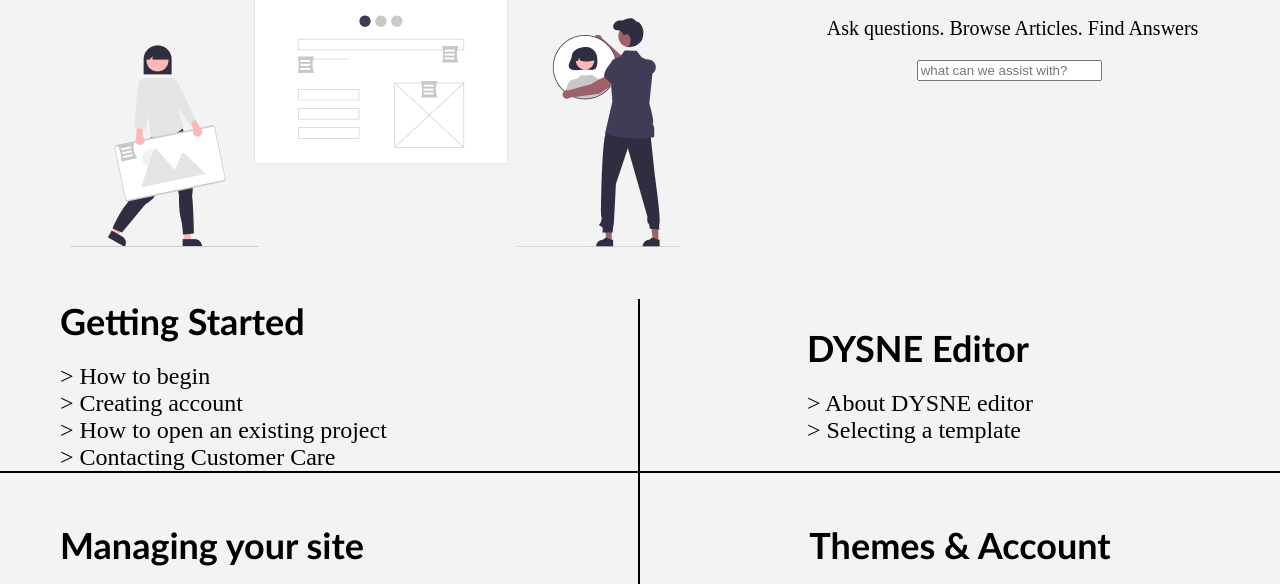
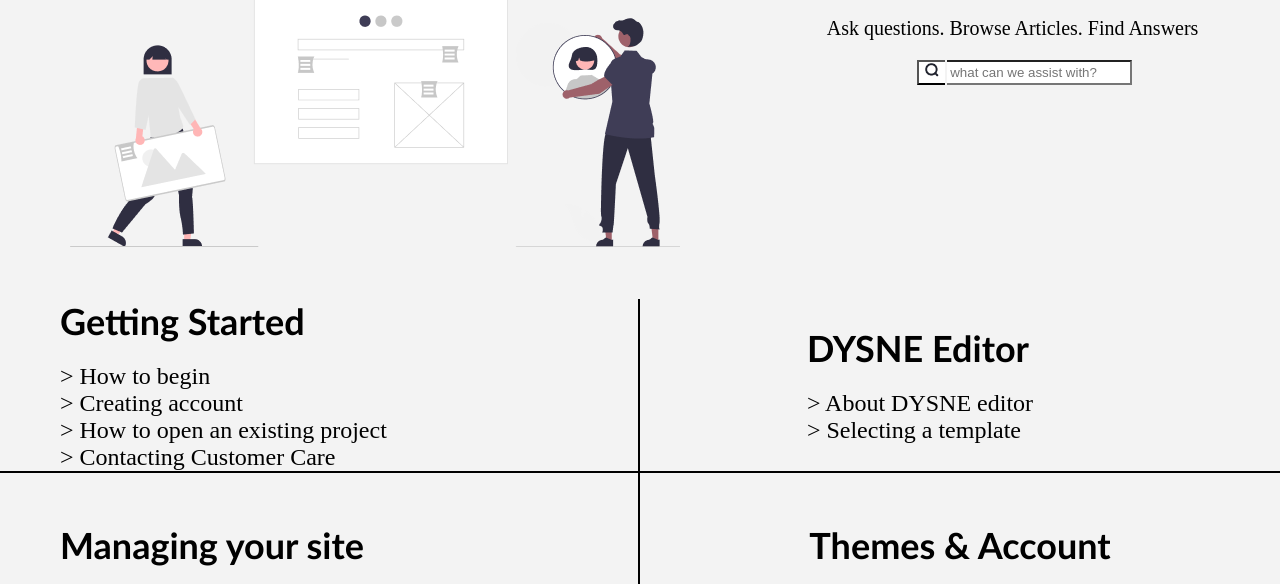
Before and after one commit to Ifunanya67/support-page, a plain HTML site: page index.html in a window 1280 px wide. Shown: the part 213-797 px from the top of the page. Drawn offline with nearby package versions, Linux system fonts and the light colour scheme; no server answers; a web font is replaced by a local one.

Commit message:
my commit

```diff
--- a/index.html
+++ b/index.html
@@ -54,8 +54,10 @@
          <div class="dys-1" style="margin-right:60px ;margin-top:30px;"><p class="help-c " style="font-size:40px; font-family: candara; font-weight:700;">DYSNE Help Centre</p>
          <p class="p-one"style="font-family:inder ;font-size: 20px; font-weight: 400;">Ask questions. Browse Articles. Find Answers </p>
          <p id="search">
-            <input type="text" name="search-button" id="search-btn" placeholder="what can we assist with?">
-         </p>
+          <button class="search-1" type="submit"><img style="height:14px; margin-right: none;"src="./images/search-vector.png" alt="search" ></button>
+            <input type="text" name="search-button" id="search-btn" style="padding:3px;padding-top:3px; margin-left: 0; border-left: none;" placeholder="what can we assist with?">
+
+          </p>
          </div>
      </div>
      <div class="gtn-1 " >
--- a/style.css
+++ b/style.css
@@ -30,6 +30,7 @@
     --bg-gray: #F3F3F3;
     --clr-black:#000000;
     --clr-dark:#000000;
+    --clr-white:rgba(255, 255, 255, 1);
 
 
   }
@@ -42,6 +43,7 @@
     --Pastel-Turquoise:rgba(41,205,201,1);
     --clr-black:rgba(41,205,201,1);
     --clr-dark:rgba(255,255,255,1);
+    --clr-white:rgba(255, 255, 255, 1)
 }
 body{
     background-color: var(--bg-gray);
@@ -224,6 +226,14 @@
 .p-one{
 color:var(--clr-dark)
 }
+.search-1{
+    margin-left: 0;
+    background-color: var(--clr-white);
+    border-right: none;
+
+    padding-bottom: 3px;
+
+}
 .sec-2{
     display: flex;
     justify-content: space-between;
@@ -279,6 +289,8 @@
     margin-left: 90px;
     margin-top: 20px;
     border: 10px;
+
+
 }
 
 /* MEDIA QUERIES FOR the NAV */
```
